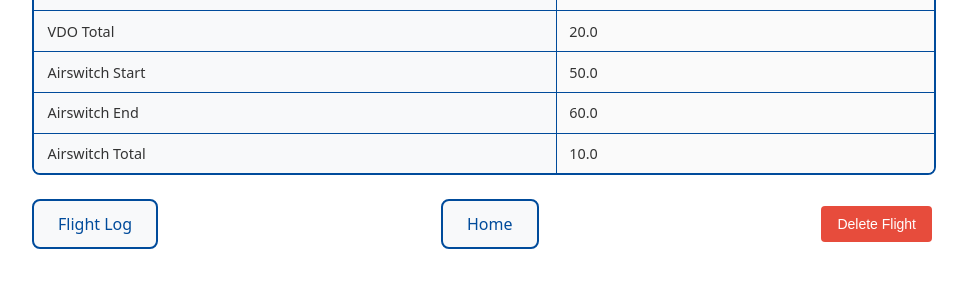
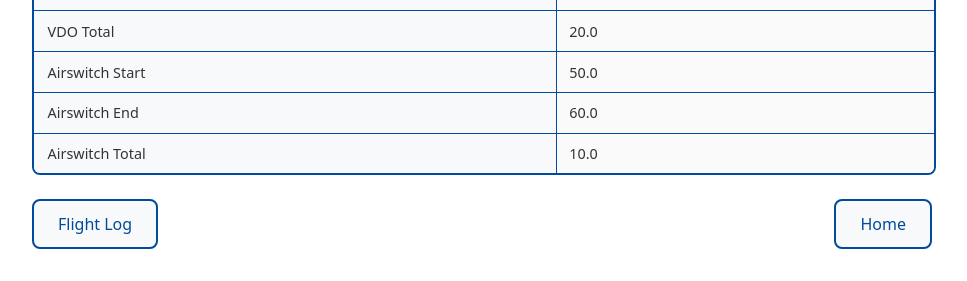
Before and after one commit to Sukhoi33/major_project, a Django app: template chipin/templates/chipin/flight_summary.html in a window 1280 px wide. Shown: the part 933-1214 px from the top of the page, without its empty margins (158-1125 px from the left). Run offline with Django 5.2, Linux system fonts and the light colour scheme; the template is opened without the code that fills it: values that come from a table or form of the project are taken from there, others are empty; data comes from the database, SQL or seed files in the repository; both versions use the stored data as it was after the commit; parts of the project's set-up code (start-up, migrations or seed data) failed here and were passed over.

Commit message:
Final build, can no longer delete flight logs

```diff
--- a/chipin/forms.py
+++ b/chipin/forms.py
@@ -50,7 +50,7 @@ class AircraftDocumentForm(forms.ModelForm):
         return file
 
 
-# ── Flight Logger Forms ────────────────────────────────────────────────────
+# Flight Logger Forms
 from .models import FlightRecord, Pilot, Location
 import json
 
@@ -142,7 +142,7 @@ class PostLandingForm(forms.Form):
         if val is None or val == '':
             raise forms.ValidationError('End fuel is required.')
 
-        # Allow "full" only if aircraft is registered (not text input)
+        # Allow "full" only if aircraft is registered
         if val.lower().strip() == 'full':
             if not self.flight or not self.flight.aircraft:
                 raise forms.ValidationError('Cannot use "full" with a manually entered aircraft.')
@@ -152,7 +152,6 @@ class PostLandingForm(forms.Form):
             self._end_fuel_value = self.flight.aircraft.max_fuel
             return val
 
-        # Try to convert to decimal
         try:
             decimal_val = float(val)
             if decimal_val < 0:
--- a/chipin/models.py
+++ b/chipin/models.py
@@ -73,7 +73,7 @@ class AircraftDocument(models.Model):
         return self.file.name.lower().endswith('.pdf')
 
 
-# ── Flight Logger ──────────────────────────────────────────────────────────
+# Flight Logger
 
 class Pilot(models.Model):
     """Reusable pilot name pool per user."""
@@ -114,7 +114,7 @@ class FlightRecord(models.Model):
     user   = models.ForeignKey(User, on_delete=models.CASCADE, related_name='flights')
     status = models.CharField(max_length=20, choices=STATUS_CHOICES, default=STATUS_PRETAKEOFF)
 
-    # ── Pre-takeoff ────────────────────────────────────────────────────────
+    # Pre-takeoff
     name              = models.CharField(max_length=200, blank=True)
     aircraft          = models.ForeignKey(Aircraft, on_delete=models.SET_NULL, null=True, blank=True)
     aircraft_free     = models.CharField(max_length=100, blank=True)   # fallback if no registered aircraft
@@ -135,7 +135,7 @@ class FlightRecord(models.Model):
     additional_crew   = models.JSONField(default=list, blank=True)    # list of names
     passenger_count   = models.IntegerField(null=True, blank=True)
 
-    # ── Post-landing ───────────────────────────────────────────────────────
+    # Post-landing
     end_time          = models.DateTimeField(null=True, blank=True)
     end_fuel          = models.DecimalField(max_digits=7, decimal_places=1, null=True, blank=True)
     fuel_added        = models.DecimalField(max_digits=7, decimal_places=1, null=True, blank=True)  # fuel added between start and end
--- a/chipin/templates/chipin/flight_summary.html
+++ b/chipin/templates/chipin/flight_summary.html
@@ -50,10 +50,7 @@
     <div class="form-actions">
         <a href="{% url 'chipin:flight_log' %}" class="back-btn">Flight Log</a>
         <a href="{% url 'chipin:home' %}" class="back-btn">Home</a>
-        <form method="post" action="{% url 'chipin:delete_flight' flight.pk %}" style="display: inline;" onsubmit="return confirm('Are you sure you want to delete this flight? This action cannot be undone.');">
-            {% csrf_token %}
-            <button type="submit" class="delete-btn" style="background-color: #e74c3c; color: white; padding: 10px 16px; border: none; border-radius: 4px; cursor: pointer; font-size: 14px;">Delete Flight</button>
-        </form>
+
     </div>
 </div>
 {% endblock %}
--- a/chipin/urls.py
+++ b/chipin/urls.py
@@ -8,7 +8,7 @@ urlpatterns = [
     path("home/", views.home, name="home"),
     path('sensitive/', views.sensitive_area, name='sensitive'),
 
-    # Aircraft CRUD
+    # Aircraft
     path('aircraft-profiles/', views.aircraft_profiles, name='aircraft_profiles'),
     path('aircraft-profiles/add/', views.add_aircraft, name='add_aircraft'),
     path('aircraft-profiles/<int:pk>/', views.view_aircraft, name='view_aircraft'),
@@ -24,10 +24,8 @@ urlpatterns = [
     path('new-flight/', views.new_flight, name='new_flight'),
     path('flight/<int:pk>/edit/', views.edit_flight, name='edit_flight'),
     path('flight/<int:pk>/current/', views.current_flight, name='current_flight'),
-    path('flight/<int:pk>/current/taf/', views.current_flight_taf, name='current_flight_taf'),
     path('flight/<int:pk>/current/live/', views.current_flight_live, name='current_flight_live'),
     path('flight/<int:pk>/post-landing/', views.post_landing, name='post_landing'),
     path('flight/<int:pk>/summary/', views.flight_summary, name='flight_summary'),
-    path('flight/<int:pk>/delete/', views.delete_flight, name='delete_flight'),
     path('flight-log/', views.flight_log, name='flight_log'),
 ]
```
Also changed, not shown: chipin/views.py (+2 -13 lines), db.sqlite3.
